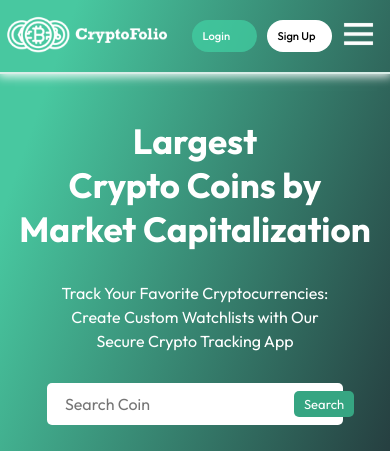
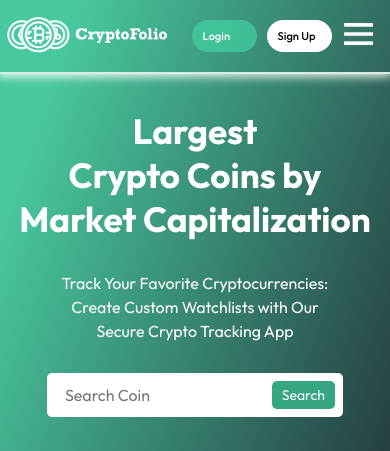
Before and after one commit to Moe131/cryptofolio, a React (Vite) app: page /home in a window 390 px wide. Shown: the top 451 px of the page. Built offline with nearby package versions, Linux system fonts and the light colour scheme; no server answers; what aws-amplify would draw is missing.

Commit message:
home page styling update

```diff
--- a/src/pages/Home/Home.css
+++ b/src/pages/Home/Home.css
@@ -37,6 +37,7 @@
             outline: none;
             border: none;
             padding-left: 10px;
+            min-width: 100px;
         }
 
         button {
@@ -127,12 +128,15 @@
         font-size : 35px;
     }
     .home .hero {
-        margin : 45px auto;
+        margin : 35px auto;
     }
     .home .hero button {
-        font-size: 13px;
+        margin-right: 0px;
+    }
+    .home .hero button {
+        font-size: 70%;
         padding: 5px 10px;
-        margin-right: auto;
+        margin: auto;
     }
 
 }
```
